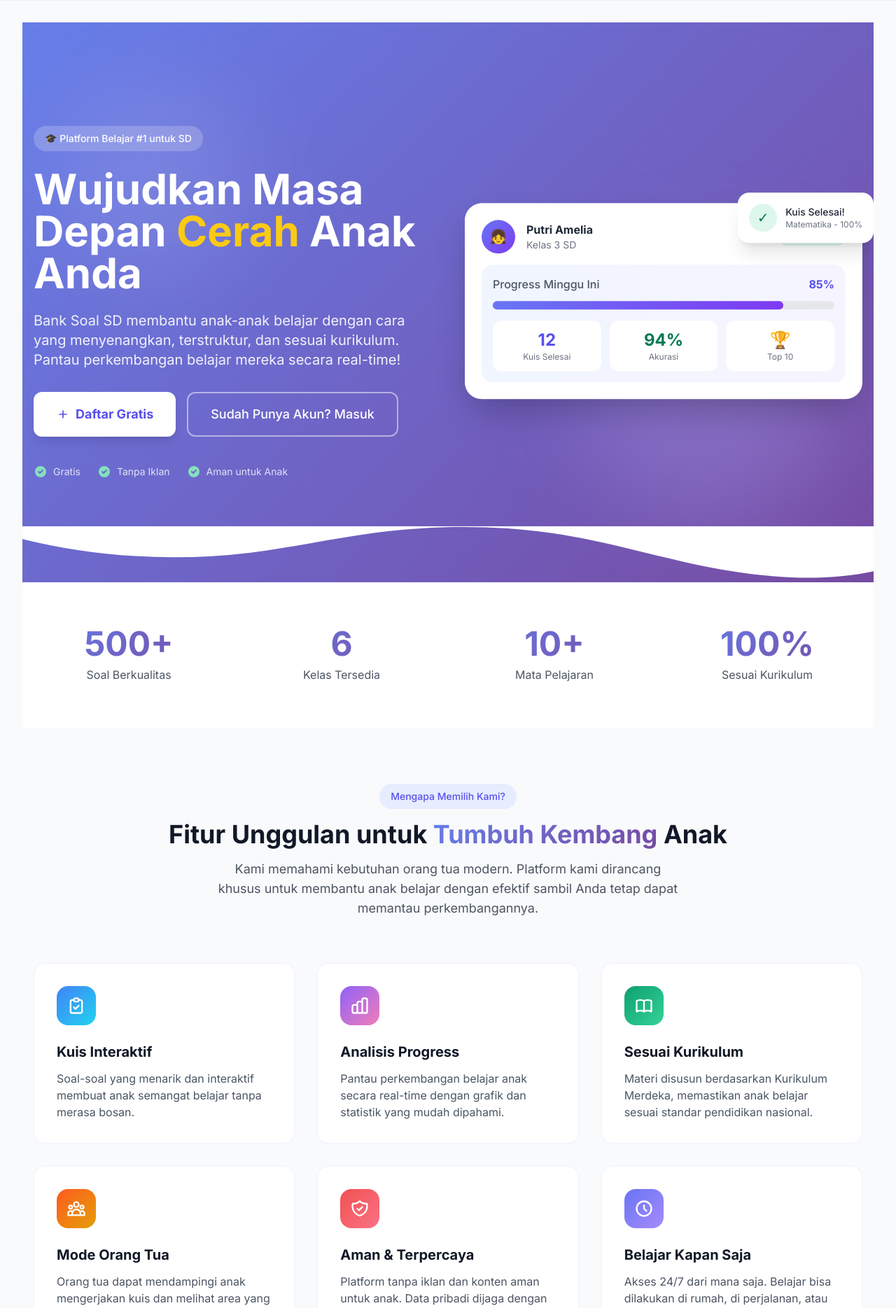
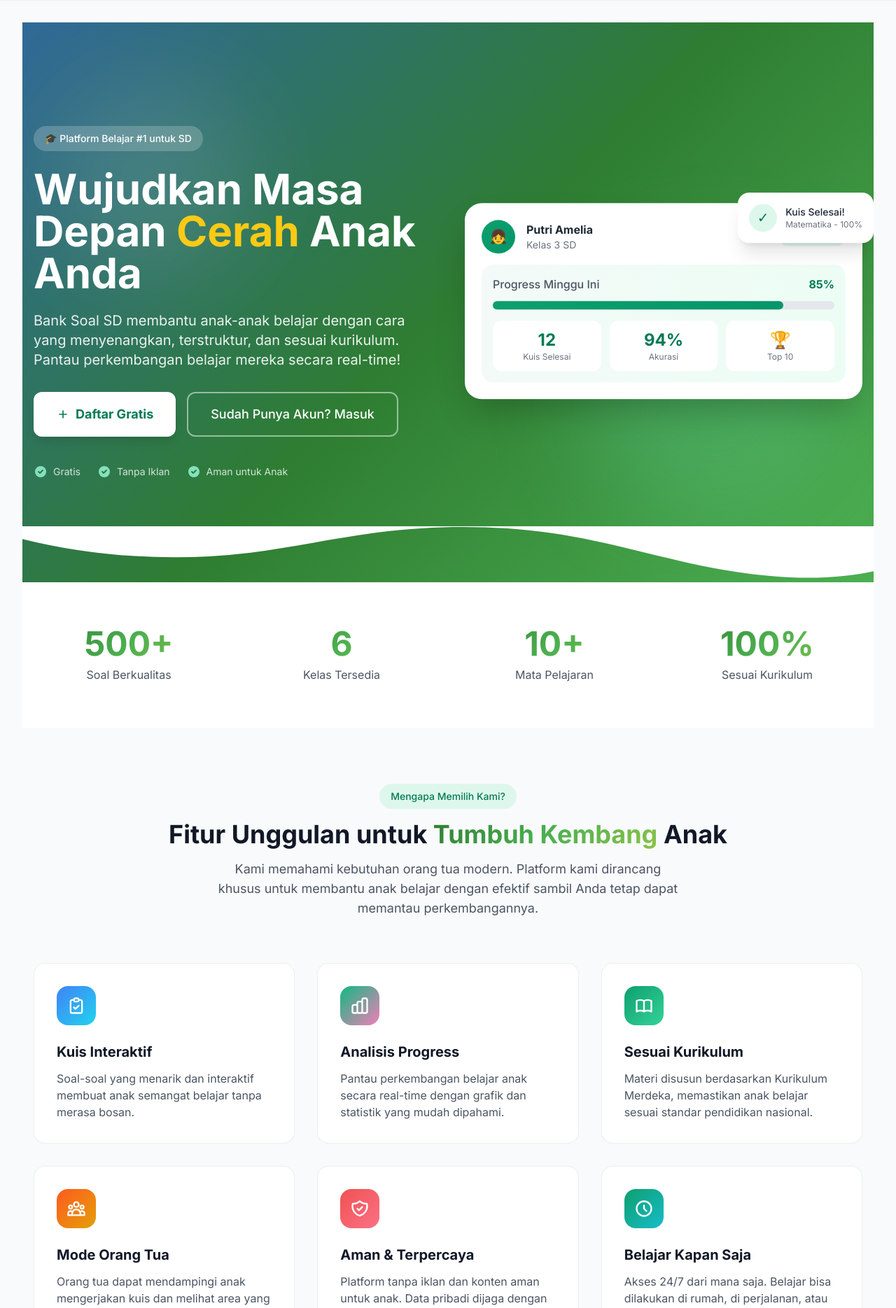
Before and after one commit to kaqfa/student-space, a Django app: page / in a window 1280 px wide. Shown: the part 64-1933 px from the top of the page at 70% size. Run offline with Django 5.2, Linux system fonts and the light colour scheme; style sheets or scripts are compiled from the project's sources.

Commit message:
Change landing page color scheme to Python green theme
- Hero gradient: blue-green-emerald
- All indigo colors changed to green
- All purple colors changed to emerald/teal
- Feature cards with green accents
- Testimonial cards with light green background
- Buttons and badges use green palette
- Fresh and unique look inspired by Python colors

```diff
--- a/templates/core/home.html
+++ b/templates/core/home.html
@@ -1,9 +1,9 @@
 {% extends 'base.html' %} {% load static %} {% block title %}Bank Soal SD -
 Platform Belajar Terbaik untuk Anak Anda{% endblock %} {% block extra_css %}
 <style>
-  /* Hero Section Gradient */
+  /* Hero Section Gradient - Python Green Theme */
   .hero-gradient {
-    background: linear-gradient(135deg, #667eea 0%, #764ba2 100%);
+    background: linear-gradient(135deg, #306998 0%, #2E7D32 50%, #4CAF50 100%);
   }
 
   /* Smooth scroll behavior */
@@ -59,16 +59,16 @@ Platform Belajar Terbaik untuk Anak Anda{% endblock %} {% block extra_css %}
     animation: float 6s ease-in-out infinite;
   }
 
-  /* Card hover effect */
+  /* Card hover effect - Green Theme */
   .feature-card {
     transition: all 0.3s ease;
-    border: 1px solid rgba(102, 126, 234, 0.1);
+    border: 1px solid rgba(46, 125, 50, 0.1);
   }
 
   .feature-card:hover {
     transform: translateY(-8px);
-    box-shadow: 0 25px 50px -12px rgba(102, 126, 234, 0.25);
-    border-color: rgba(102, 126, 234, 0.3);
+    box-shadow: 0 25px 50px -12px rgba(46, 125, 50, 0.25);
+    border-color: rgba(46, 125, 50, 0.3);
   }
 
   /* Stat counter animation */
@@ -89,17 +89,17 @@ Platform Belajar Terbaik untuk Anak Anda{% endblock %} {% block extra_css %}
 
   /* Testimonial card */
   .testimonial-card {
-    background: linear-gradient(135deg, #f5f7fa 0%, #c3cfe2 100%);
+    background: linear-gradient(135deg, #E8F5E9 0%, #C8E6C9 100%);
   }
 
-  /* CTA button pulse */
+  /* CTA button pulse - Green */
   @keyframes pulse {
     0%,
     100% {
-      box-shadow: 0 0 0 0 rgba(102, 126, 234, 0.7);
+      box-shadow: 0 0 0 0 rgba(46, 125, 50, 0.7);
     }
     50% {
-      box-shadow: 0 0 0 15px rgba(102, 126, 234, 0);
+      box-shadow: 0 0 0 15px rgba(46, 125, 50, 0);
     }
   }
 
@@ -107,9 +107,9 @@ Platform Belajar Terbaik untuk Anak Anda{% endblock %} {% block extra_css %}
     animation: pulse 1.5s infinite;
   }
 
-  /* Gradient text */
+  /* Gradient text - Green Theme */
   .gradient-text {
-    background: linear-gradient(135deg, #667eea 0%, #764ba2 100%);
+    background: linear-gradient(135deg, #2E7D32 0%, #4CAF50 50%, #8BC34A 100%);
     -webkit-background-clip: text;
     -webkit-text-fill-color: transparent;
     background-clip: text;
@@ -151,7 +151,7 @@ Platform Belajar Terbaik untuk Anak Anda{% endblock %} {% block extra_css %}
     class="absolute top-20 left-10 w-72 h-72 bg-white/10 rounded-full blur-3xl float-animation"
   ></div>
   <div
-    class="absolute bottom-20 right-10 w-96 h-96 bg-purple-300/20 rounded-full blur-3xl float-animation"
+    class="absolute bottom-20 right-10 w-96 h-96 bg-emerald-300/20 rounded-full blur-3xl float-animation"
     style="animation-delay: 2s"
   ></div>
 
@@ -189,7 +189,7 @@ Platform Belajar Terbaik untuk Anak Anda{% endblock %} {% block extra_css %}
           {% if user.is_authenticated %}
           <a
             href="{% url 'core:dashboard' %}"
-            class="pulse-button inline-flex items-center justify-center px-8 py-4 text-lg font-bold text-indigo-600 bg-white rounded-xl hover:bg-gray-100 transition-all shadow-lg hover:shadow-xl"
+            class="pulse-button inline-flex items-center justify-center px-8 py-4 text-lg font-bold text-green-600 bg-white rounded-xl hover:bg-gray-100 transition-all shadow-lg hover:shadow-xl"
           >
             <svg
               class="w-5 h-5 mr-2"
@@ -209,7 +209,7 @@ Platform Belajar Terbaik untuk Anak Anda{% endblock %} {% block extra_css %}
           {% else %}
           <a
             href="{% url 'students:register' %}"
-            class="pulse-button inline-flex items-center justify-center px-8 py-4 text-lg font-bold text-indigo-600 bg-white rounded-xl hover:bg-gray-100 transition-all shadow-lg hover:shadow-xl"
+            class="pulse-button inline-flex items-center justify-center px-8 py-4 text-lg font-bold text-green-600 bg-white rounded-xl hover:bg-gray-100 transition-all shadow-lg hover:shadow-xl"
           >
             <svg
               class="w-5 h-5 mr-2"
@@ -291,7 +291,7 @@ Platform Belajar Terbaik untuk Anak Anda{% endblock %} {% block extra_css %}
           <div class="bg-white rounded-3xl shadow-2xl p-6 float-animation">
             <div class="flex items-center gap-4 mb-4">
               <div
-                class="w-12 h-12 bg-gradient-to-br from-indigo-500 to-purple-600 rounded-full flex items-center justify-center"
+                class="w-12 h-12 bg-gradient-to-br from-green-500 to-emerald-600 rounded-full flex items-center justify-center"
               >
                 <span class="text-white text-xl">👧</span>
               </div>
@@ -307,23 +307,23 @@ Platform Belajar Terbaik untuk Anak Anda{% endblock %} {% block extra_css %}
               </div>
             </div>
             <div
-              class="bg-gradient-to-r from-indigo-50 to-purple-50 rounded-2xl p-4"
+              class="bg-gradient-to-r from-green-50 to-emerald-50 rounded-2xl p-4"
             >
               <div class="flex justify-between items-center mb-3">
                 <span class="text-gray-600 font-medium"
                   >Progress Minggu Ini</span
                 >
-                <span class="text-indigo-600 font-bold">85%</span>
+                <span class="text-green-600 font-bold">85%</span>
               </div>
               <div class="w-full bg-gray-200 rounded-full h-3">
                 <div
-                  class="bg-gradient-to-r from-indigo-500 to-purple-600 h-3 rounded-full"
+                  class="bg-gradient-to-r from-green-500 to-emerald-600 h-3 rounded-full"
                   style="width: 85%"
                 ></div>
               </div>
               <div class="mt-4 grid grid-cols-3 gap-3 text-center">
                 <div class="bg-white rounded-xl p-3">
-                  <p class="text-2xl font-bold text-indigo-600">12</p>
+                  <p class="text-2xl font-bold text-green-600">12</p>
                   <p class="text-xs text-gray-500">Kuis Selesai</p>
                 </div>
                 <div class="bg-white rounded-xl p-3">
@@ -331,7 +331,7 @@ Platform Belajar Terbaik untuk Anak Anda{% endblock %} {% block extra_css %}
                   <p class="text-xs text-gray-500">Akurasi</p>
                 </div>
                 <div class="bg-white rounded-xl p-3">
-                  <p class="text-2xl font-bold text-purple-600">🏆</p>
+                  <p class="text-2xl font-bold text-emerald-600">🏆</p>
                   <p class="text-xs text-gray-500">Top 10</p>
                 </div>
               </div>
@@ -421,7 +421,7 @@ Platform Belajar Terbaik untuk Anak Anda{% endblock %} {% block extra_css %}
   <div class="container mx-auto px-4">
     <div class="text-center mb-16">
       <span
-        class="inline-block px-4 py-2 rounded-full bg-indigo-100 dark:bg-indigo-900 text-indigo-600 dark:text-indigo-300 text-sm font-medium mb-4"
+        class="inline-block px-4 py-2 rounded-full bg-green-100 dark:bg-green-900 text-green-600 dark:text-green-300 text-sm font-medium mb-4"
       >
         Mengapa Memilih Kami?
       </span>
@@ -470,7 +470,7 @@ Platform Belajar Terbaik untuk Anak Anda{% endblock %} {% block extra_css %}
       <!-- Feature 2 -->
       <div class="feature-card bg-white dark:bg-gray-800 rounded-2xl p-8">
         <div
-          class="w-14 h-14 bg-gradient-to-br from-purple-500 to-pink-400 rounded-2xl flex items-center justify-center mb-6"
+          class="w-14 h-14 bg-gradient-to-br from-emerald-500 to-pink-400 rounded-2xl flex items-center justify-center mb-6"
         >
           <svg
             class="w-7 h-7 text-white"
@@ -582,7 +582,7 @@ Platform Belajar Terbaik untuk Anak Anda{% endblock %} {% block extra_css %}
       <!-- Feature 6 -->
       <div class="feature-card bg-white dark:bg-gray-800 rounded-2xl p-8">
         <div
-          class="w-14 h-14 bg-gradient-to-br from-indigo-500 to-violet-400 rounded-2xl flex items-center justify-center mb-6"
+          class="w-14 h-14 bg-gradient-to-br from-green-500 to-teal-400 rounded-2xl flex items-center justify-center mb-6"
         >
           <svg
             class="w-7 h-7 text-white"
@@ -630,7 +630,7 @@ Platform Belajar Terbaik untuk Anak Anda{% endblock %} {% block extra_css %}
       <!-- Step 1 -->
       <div class="text-center">
         <div
-          class="w-20 h-20 mx-auto mb-6 bg-gradient-to-br from-indigo-500 to-purple-600 rounded-full flex items-center justify-center text-white text-3xl font-bold shadow-lg"
+          class="w-20 h-20 mx-auto mb-6 bg-gradient-to-br from-green-500 to-emerald-600 rounded-full flex items-center justify-center text-white text-3xl font-bold shadow-lg"
         >
           1
         </div>
@@ -713,12 +713,12 @@ Platform Belajar Terbaik untuk Anak Anda{% endblock %} {% block extra_css %}
 
 <!-- Testimonials Section -->
 <section
-  class="py-20 bg-gradient-to-br from-indigo-50 to-purple-50 dark:from-gray-900 dark:to-gray-800"
+  class="py-20 bg-gradient-to-br from-green-50 to-emerald-50 dark:from-gray-900 dark:to-gray-800"
 >
   <div class="container mx-auto px-4">
     <div class="text-center mb-16">
       <span
-        class="inline-block px-4 py-2 rounded-full bg-purple-100 dark:bg-purple-900 text-purple-600 dark:text-purple-300 text-sm font-medium mb-4"
+        class="inline-block px-4 py-2 rounded-full bg-purple-100 dark:bg-purple-900 text-emerald-600 dark:text-emerald-300 text-sm font-medium mb-4"
       >
         Testimoni
       </span>
@@ -856,7 +856,7 @@ Platform Belajar Terbaik untuk Anak Anda{% endblock %} {% block extra_css %}
       <div class="flex flex-col sm:flex-row gap-4 justify-center">
         <a
           href="{% url 'students:register' %}"
-          class="pulse-button inline-flex items-center justify-center px-10 py-5 text-xl font-bold text-indigo-600 bg-white rounded-xl hover:bg-gray-100 transition-all shadow-2xl hover:shadow-xl"
+          class="pulse-button inline-flex items-center justify-center px-10 py-5 text-xl font-bold text-green-600 bg-white rounded-xl hover:bg-gray-100 transition-all shadow-2xl hover:shadow-xl"
         >
           <svg
             class="w-6 h-6 mr-2"
@@ -883,7 +883,7 @@ Platform Belajar Terbaik untuk Anak Anda{% endblock %} {% block extra_css %}
       {% else %}
       <a
         href="{% url 'core:dashboard' %}"
-        class="pulse-button inline-flex items-center justify-center px-10 py-5 text-xl font-bold text-indigo-600 bg-white rounded-xl hover:bg-gray-100 transition-all shadow-2xl hover:shadow-xl"
+        class="pulse-button inline-flex items-center justify-center px-10 py-5 text-xl font-bold text-green-600 bg-white rounded-xl hover:bg-gray-100 transition-all shadow-2xl hover:shadow-xl"
       >
         Masuk ke Dashboard
         <svg
```
